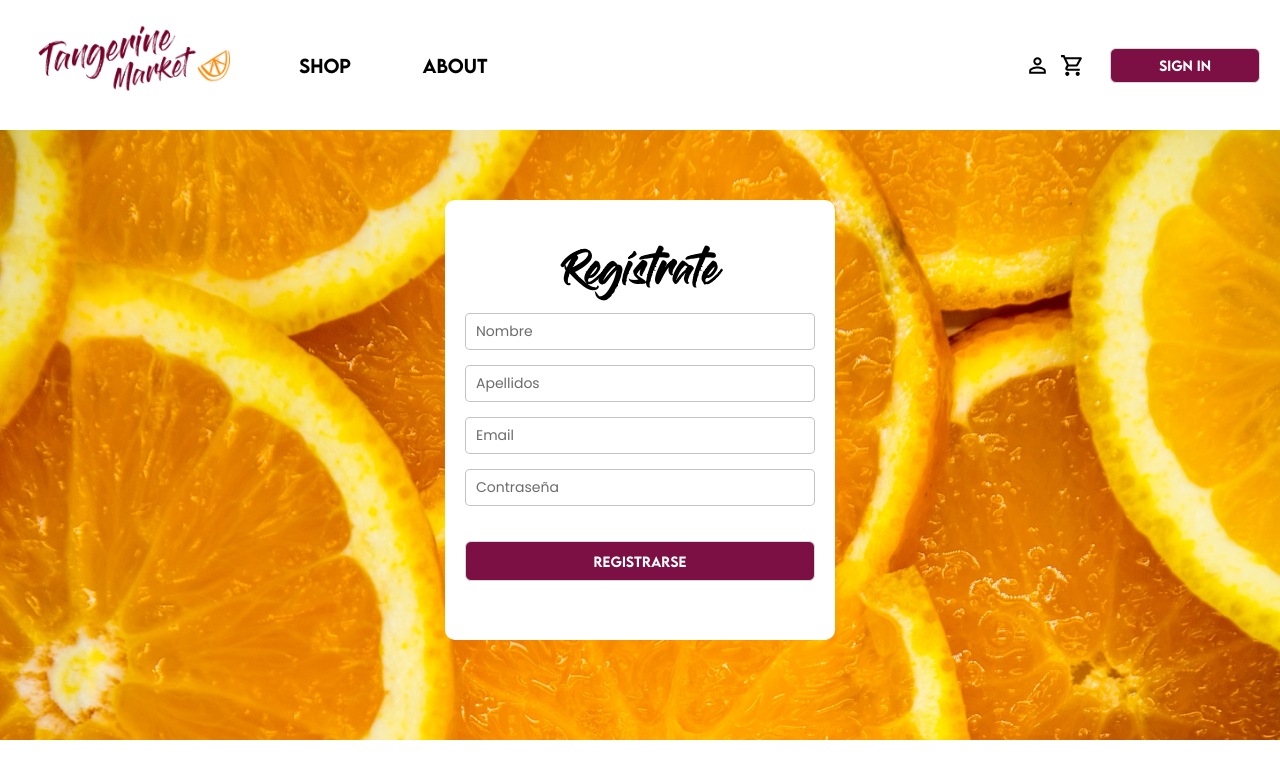
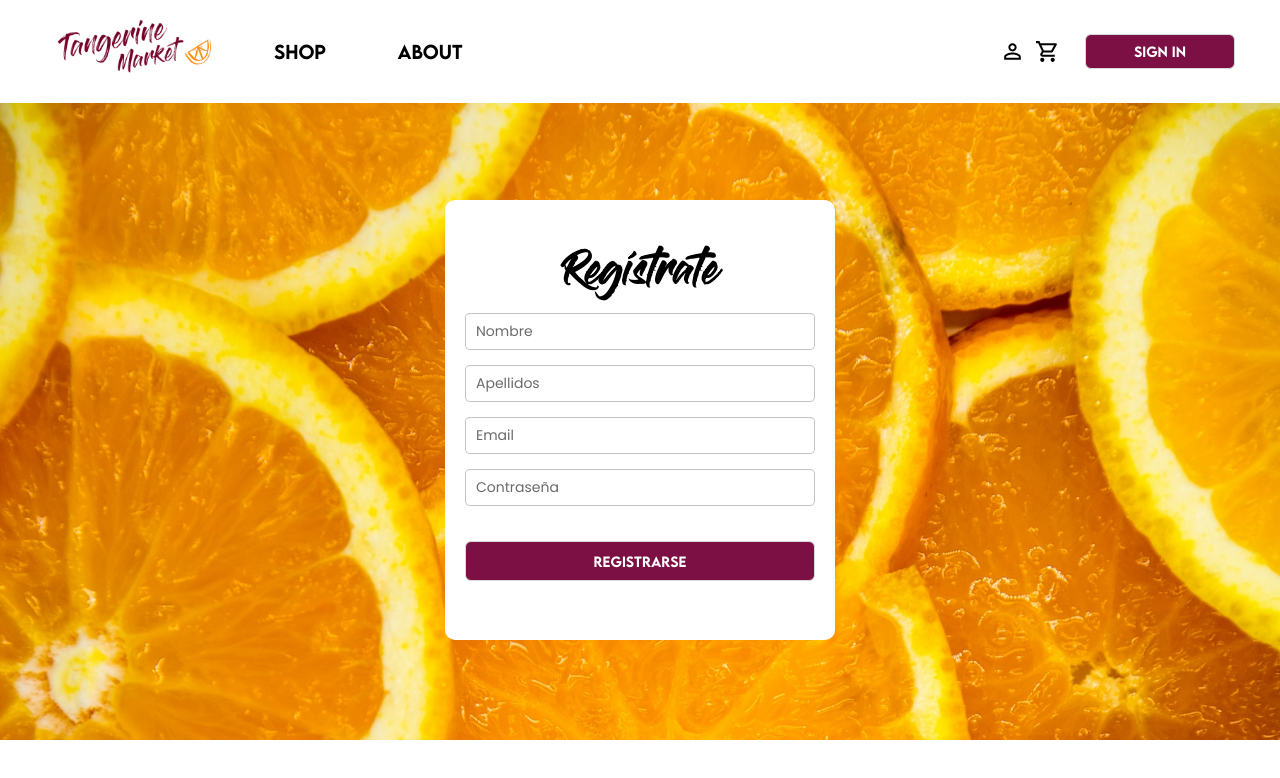
Before and after one commit to lourdesreguera/Tangerine-market-react-redux-scss, a React (Create React App) app: page / in a window 1280 px wide. Shown: the top 778 px of the page. Built offline with nearby package versions, Linux system fonts and the light colour scheme; the HTML template or start-up script is replaced by a standard one.

Commit message:
ajusto heigth header

```diff
--- a/src/components/HeaderDesk.jsx
+++ b/src/components/HeaderDesk.jsx
@@ -2,14 +2,13 @@ import React from "react";
 
 const HeaderDesk = () => {
   return (
-    <header className="header">
-      <div classname="header--desk">
+    <header className="header header--desk">
       <div className="header__content">
         <div className="header__container">
           <img
             src="./images/logo1.png"
             alt="Logo de Tangerine Market"
-              className="header__logo--desk"
+            className="header__logo"
           />
           <nav className="header__nav">
             <div className="header__nav-container">
@@ -26,11 +25,7 @@ const HeaderDesk = () => {
         </div>
         <div className="header__container">
           <div className="header__container header__container--icons">
-              <img
-                src="./images/person.svg"
-                alt="My Account"
-                className="icon"
-              />
+            <img src="./images/person.svg" alt="My Account" className="icon" />
             <img
               src="./images/shopping_cart.svg"
               alt="Shopping Cart"
@@ -40,7 +35,6 @@ const HeaderDesk = () => {
           <button className="login-btn">sign in</button>
         </div>
       </div>
-      </div>
     </header>
   );
 };
--- a/src/styles/_categoryNav.scss
+++ b/src/styles/_categoryNav.scss
@@ -1,5 +1,5 @@
 .categoryNav {
-    margin-top: 117px;
+    margin-top: 104px;
     background-color: var(--nav-desk);
 }
 
--- a/src/styles/_header.scss
+++ b/src/styles/_header.scss
@@ -11,17 +11,18 @@
     width: 100%;
     background-color: var(--white);
     &--desk {
-        max-width: 1200px;
         left: 50%;
         transform: translateX(-50%);
     }
 }
 
 .header__content {
+    max-width: 1200px;
+    margin: 0 auto;
     display: flex;
     justify-content: space-between;
     align-items: center;
-    padding: 10px 20px 10px 10px;
+    padding: 0 20px 0 10px;
 }
 
 .header__container {
@@ -57,12 +58,6 @@
 
 .header__logo {
     width: 200px;
-    &--desk {
-        width: 250px;
-        @media (max-width: 750px) {
-            width: 200px;
-        }
-    }
 }
 
 .mobile-login-btn {
```
Lines whose indentation alone changed are shown as unchanged.
